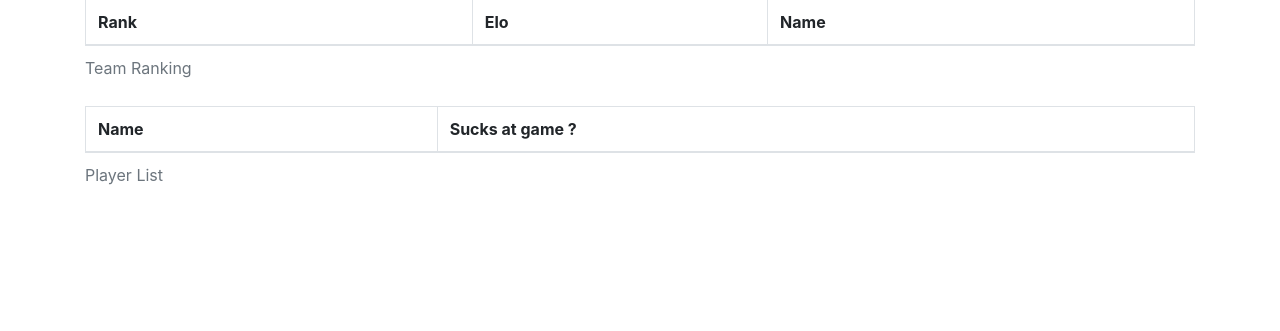
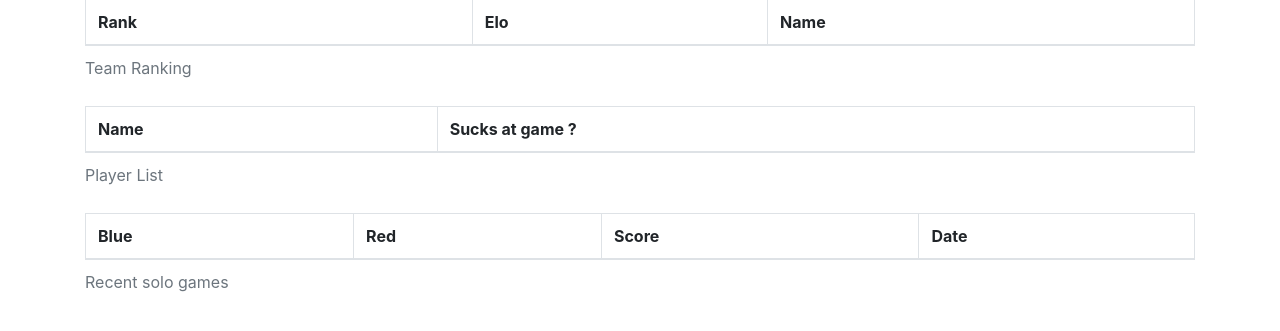
Before and after one commit to lncrd/bb-ranking, a Flask app: page / in a window 1280 px wide. Shown: the part 282-613 px from the top of the page. Run offline with Flask 2, Linux system fonts and the light colour scheme; data that the repository does not hold is empty; some libraries are stand-ins or nearby versions.

Commit message:
Add recent solo games table

```diff
--- a/app.py
+++ b/app.py
@@ -46,11 +46,25 @@ def index():
         """
     )
 
+    recent_solo_games = get_select_query_result(
+        """
+        SELECT p_blue.name as blue_name, p_red.name as red_name, blue_score, red_score, sg.created_timestamp
+        FROM solo_game sg
+        JOIN players p_blue
+        ON sg.blue = p_blue.id
+        JOIN players p_red
+        ON sg.red = p_red.id
+        ORDER BY sg.created_timestamp DESC
+        LIMIT 5
+        """
+    )
+
     return render_template(
         "index.html",
         player_solo_elo_list=player_solo_elo_list,
         player_team_elo_list=player_team_elo_list,
-        player_list=player_list
+        player_list=player_list,
+        recent_solo_games=recent_solo_games,
     )
 
 
--- a/templates/index.html
+++ b/templates/index.html
@@ -54,4 +54,29 @@
     {%endfor%}
     </tbody>
 </table>
+
+<table class='table table-bordered'>
+    <caption>Recent solo games</caption>
+    <thead>
+    <th>Blue</th>
+    <th>Red</th>
+    <th>Score</th>
+    <th>Date</th>
+    </thead>
+    <tbody>
+    {% for row in recent_solo_games %}
+    <tr>
+        {% if row.blue_score > row.red_score %}
+        <td style="color:green">{{row.blue_name}}</td>
+        <td style="color:red">{{row.red_name}}</td>
+        {% else %}
+        <td style="color:red">{{row.blue_name}}</td>
+        <td style="color:green">{{row.red_name}}</td>
+        {% endif %}
+        <td>{{row.blue_score}} - {{row.red_score}}</td>
+        <td>{{row.created_timestamp}}</td>
+    </tr>
+    {%endfor%}
+    </tbody>
+</table>
 {% endblock %}
```
